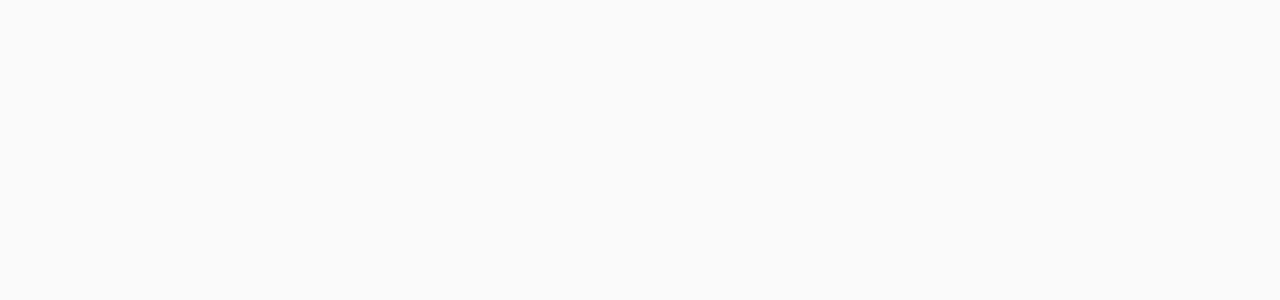
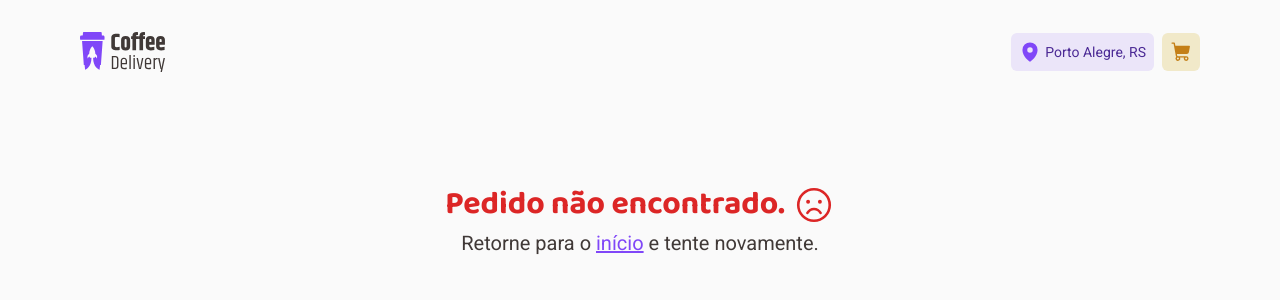
Before and after one commit to renyzeraa/coffee-delivery, a React (Vite) app: page /order/1/success in a window 1280 px wide. Before the commit this address had no page. Shown: the top 300 px of the page. Built offline with nearby package versions, Linux system fonts and the light colour scheme.

Commit message:
fix: realizar pedido corretamente

```diff
--- a/src/pages/cart.tsx
+++ b/src/pages/cart.tsx
@@ -8,6 +8,7 @@ import {
     CurrencyDollarIcon,
     MapPinIcon,
     MoneyIcon,
+    SmileySadIcon,
     TrashIcon,
 } from '@phosphor-icons/react'
 import { TextInput } from '../components/text-input'
@@ -16,6 +17,7 @@ import { QuantityInput } from '../components/quantity-input'
 import { useCartStore } from '../store/cart'
 import { useShallow } from 'zustand/shallow'
 import { useCoffeeStore } from '../store/coffee'
+import { Link, useNavigate } from 'react-router-dom'
 
 const newOrder = z.object({
     cep: z.number({ error: 'Informe o CEP' }),
@@ -52,6 +54,8 @@ export function Cart() {
     const { coffees } = useCoffeeStore(useShallow(state => ({
         coffees: state.coffees
     })))
+
+    const navigate = useNavigate()
 
     const coffeesInCart = items.map((item) => {
         const coffeeInfo = coffees.find((coffee) => coffee.id === item.id)
@@ -98,7 +102,7 @@ export function Cart() {
             return alert('É preciso ter pelo menos um item no carrinho')
         }
 
-        checkout(data)
+        checkout(data, navigate)
     }
 
     return (
@@ -229,6 +233,13 @@ export function Cart() {
                 <h2 className='text-titleXS font-baloo-2 font-bold text-base-subtitle'>Cafés selecionados</h2>
 
                 <div className='p-10 rounded-tr-[36px] rounded-bl-[36px] rounded-tl-md rounded-br-md bg-base-card w-full min-w-[448px]'>
+                    {!coffeesInCart.length && (
+                        <div className='flex flex-col mb-8' >
+                            <span className='flex items-center gap-2 justify-center'>Nenhum item adicionado ao carrinho <SmileySadIcon size={32} /></span>
+                            <Link className='text-sm text-purple text-center mt-2' to={'/'}>Voltar ao inicio</Link>
+                        </div>
+                    )}
+
                     {coffeesInCart.map((coffee) => (
                         <Fragment key={coffee.id}>
                             <div className='flex justify-between'>
--- a/src/pages/success.tsx
+++ b/src/pages/success.tsx
@@ -1,5 +1,5 @@
-import { CurrencyDollarIcon, MapPinIcon, TimerIcon } from '@phosphor-icons/react'
-import { useParams } from 'react-router-dom'
+import { CurrencyDollarIcon, MapPinIcon, SmileySadIcon, TimerIcon } from '@phosphor-icons/react'
+import { Link, useParams } from 'react-router-dom'
 import { useCartStore } from '../store/cart'
 import { useShallow } from 'zustand/shallow'
 
@@ -16,7 +16,12 @@ export function Success() {
     }
 
     if (!orderInfo?.id) {
-        return null
+        return (
+            <div className='flex flex-col gap-1 max-w-[1160px] mx-auto py-[80px] px-5 items-center'>
+                <h2 className='flex text-titleL font-baloo-2 font-bold text-red-600 gap-2'>Pedido não encontrado. <SmileySadIcon size={42} /></h2>
+                <span className='text-textL text-base-subtitle'>Retorne para o <Link className='underline text-purple' to={'/'}>início</Link> e tente novamente.</span>
+            </div>
+        )
     }
 
     return (
--- a/src/router.tsx
+++ b/src/router.tsx
@@ -12,7 +12,7 @@ export function Router() {
             <Route path="/" element={<DefaultLayout />}>
                 <Route path="/" element={<Home />} />
                 <Route path="/cart" element={<Cart />} />
-                <Route path="/sucess" element={<Success />} />
+                <Route path="/order/:orderId/success" element={<Success />} />
             </Route>
         </Routes>
     )
--- a/src/store/cart.ts
+++ b/src/store/cart.ts
@@ -1,5 +1,6 @@
 import { create } from "zustand";
 import type { OrderInfo } from "../pages/cart";
+// import { useNavigate } from "react-router-dom";
 
 export interface Item {
     id: string
@@ -14,7 +15,7 @@ export interface Order extends OrderInfo {
 interface CartStore {
     items: { id: string; quantity: number }[]
     addItem: (item: { id: string; quantity: number }) => void
-    checkout: (data: OrderInfo) => void
+    checkout: (data: OrderInfo, navigate: (path: string) => void) => void
     orders: Order[]
     removeItem: (itemId: string) => void
     incrementItemQuantity: (itemId: string) => void
@@ -32,14 +33,19 @@ export const useCartStore = create<CartStore>((set, get) => ({
         }))
     },
 
-    checkout: (order) => {
+    checkout: (order, navigate: (path: string) => void) => {
+        const newId = new Date().getTime()
         set({
             orders: [...get().orders, {
-                id: new Date().getTime(),
+                id: newId,
                 ...order,
                 items: get().items
             }]
         })
+        set({
+            items: []
+        })
+        navigate(`/order/${newId}/success`)
     },
 
     removeItem: (itemId) => {
@@ -53,10 +59,10 @@ export const useCartStore = create<CartStore>((set, get) => ({
             items: state.items.map(item => {
                 if (itemId === item.id) {
                     if (increment) {
-                        item.quantity -= 1
+                        item.quantity += 1
                     }
                     else {
-                        item.quantity += 1
+                        item.quantity -= 1
                     }
                 }
                 return item
```
